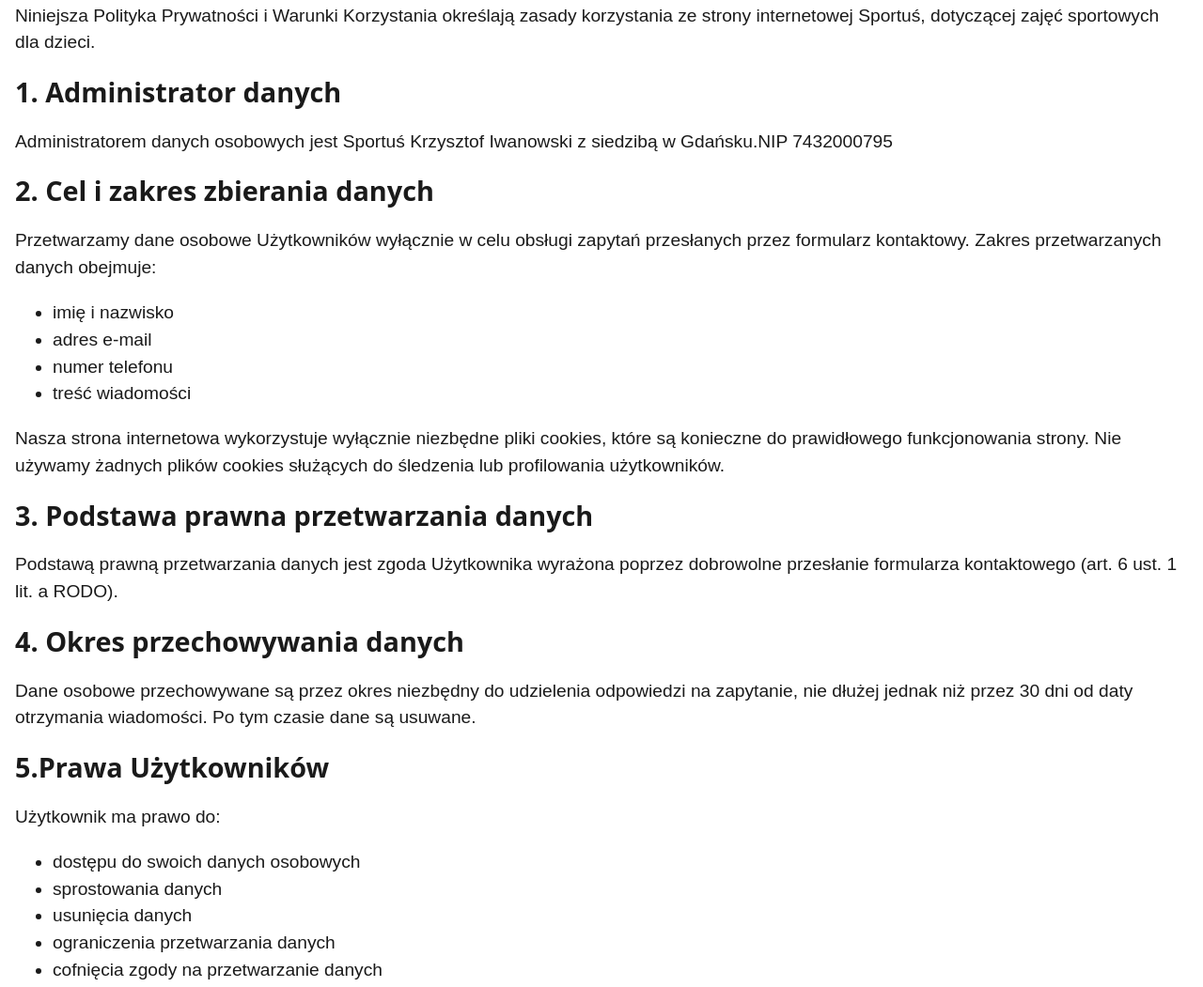
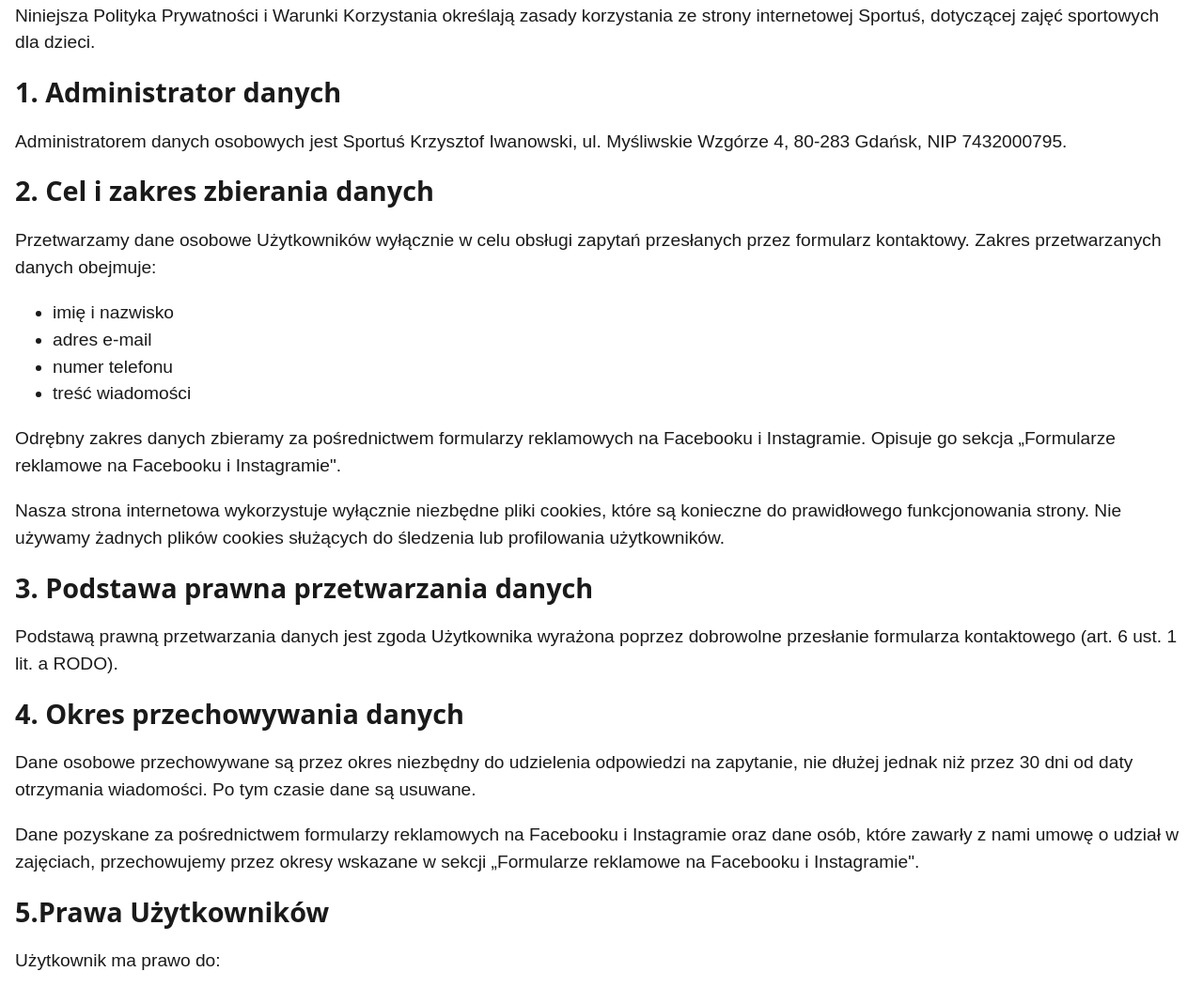
Before and after one commit to pawelkom88/sportus, an Astro site: page /polityka-prywatnosci in a window 1280 px wide. Shown: the part 274-1325 px from the top of the page at 94% size. Built offline with nearby package versions, Linux system fonts and the light colour scheme; Astro itself is replaced by a stand-in of ours; a web font is replaced by a local one.

Commit message:
update privacy policy to include data handling for Facebook and Instagram lead forms

```diff
--- a/src/pages/polityka-prywatnosci.astro
+++ b/src/pages/polityka-prywatnosci.astro
@@ -17,8 +17,8 @@ const contact = await getCollection("contact");
     </p>
     <h2>1. Administrator danych</h2>
     <p>
-      Administratorem danych osobowych jest Sportuś Krzysztof Iwanowski z siedzibą w
-      Gdańsku.NIP 7432000795
+      Administratorem danych osobowych jest Sportuś Krzysztof Iwanowski, ul. Myśliwskie
+      Wzgórze 4, 80-283 Gdańsk, NIP 7432000795.
     </p>
     <h2>2. Cel i zakres zbierania danych</h2>
     <p>
@@ -30,6 +30,10 @@ const contact = await getCollection("contact");
         <li>numer telefonu</li>
         <li>treść wiadomości</li>
       </ul>
+    </p>
+    <p>
+      Odrębny zakres danych zbieramy za pośrednictwem formularzy reklamowych na Facebooku
+      i Instagramie. Opisuje go sekcja „Formularze reklamowe na Facebooku i Instagramie".
     </p>
     <p>
       Nasza strona internetowa wykorzystuje wyłącznie niezbędne pliki cookies, które są
@@ -47,6 +51,11 @@ const contact = await getCollection("contact");
       zapytanie, nie dłużej jednak niż przez 30 dni od daty otrzymania wiadomości. Po tym
       czasie dane są usuwane.
     </p>
+    <p>
+      Dane pozyskane za pośrednictwem formularzy reklamowych na Facebooku i Instagramie
+      oraz dane osób, które zawarły z nami umowę o udział w zajęciach, przechowujemy przez
+      okresy wskazane w sekcji „Formularze reklamowe na Facebooku i Instagramie".
+    </p>
     <h2>5.Prawa Użytkowników</h2>
     <p>Użytkownik ma prawo do:</p>
     <ul>
@@ -61,6 +70,12 @@ const contact = await getCollection("contact");
       Dane osobowe nie są udostępniane podmiotom trzecim, chyba że następuje to w związku
       z obowiązkiem wynikającym z przepisów prawa lub w celu realizacji usług niezbędnych
       do funkcjonowania strony.
+    </p>
+    <p>
+      Korzystamy z usług dostawców, którzy przetwarzają dane na nasze zlecenie, w tym
+      dostawców poczty elektronicznej, hostingu, narzędzi do obsługi zgłoszeń oraz
+      platform reklamowych. Lista kategorii tych podmiotów jest wskazana w odpowiednich
+      sekcjach niniejszej Polityki.
     </p>
 
     <h2>7. Formularze reklamowe na Facebooku i Instagramie</h2>
@@ -154,6 +169,9 @@ const contact = await getCollection("contact");
       Warunkach Korzystania. Wszelkie zmiany będą publikowane na tej stronie i wchodzą w
       życie z dniem ich zamieszczenia.
     </p>
+    <p>
+      <em>Ostatnia aktualizacja: 9 września 2026 r.</em>
+    </p>
 
     <h2>11. Kontakt</h2>
     <p>
```
